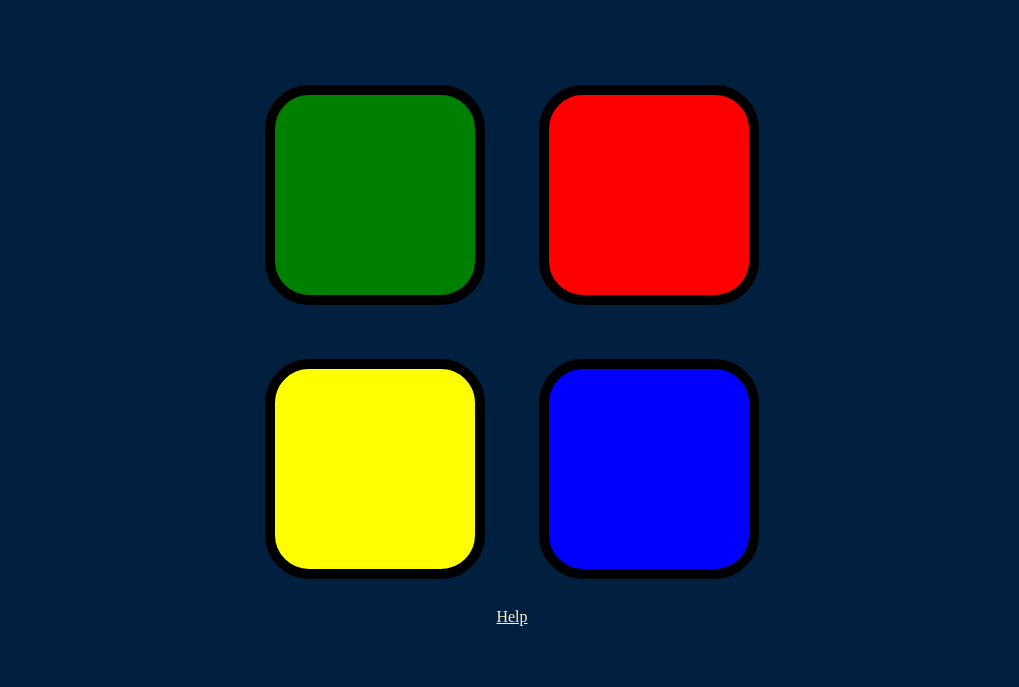
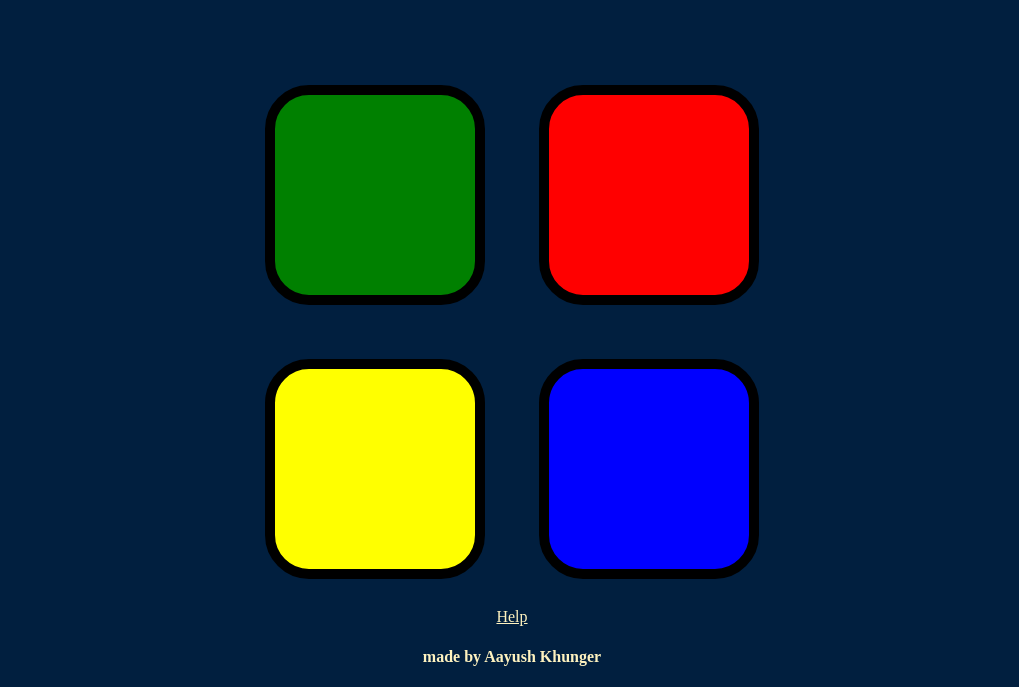
Before and after one commit to Aayush-047/t2talrecall, a plain HTML site: page index.html in a window 1280 px wide. Shown: the part 114-801 px from the top of the page, without its empty margins (128-1147 px from the left). Drawn offline with nearby package versions, Linux system fonts and the light colour scheme.

Commit message:
Update index.html

```diff
--- a/index.html
+++ b/index.html
@@ -36,6 +36,7 @@
 
   </div>
   <a href="index2.html" class="ruless">Help</a>
+  <h4 class="ruless">made by Aayush Khunger</h4>
   <script src="https://ajax.googleapis.com/ajax/libs/jquery/3.3.1/jquery.min.js"></script>
   <script src="game.js" charset="utf-8"></script>
 
```
